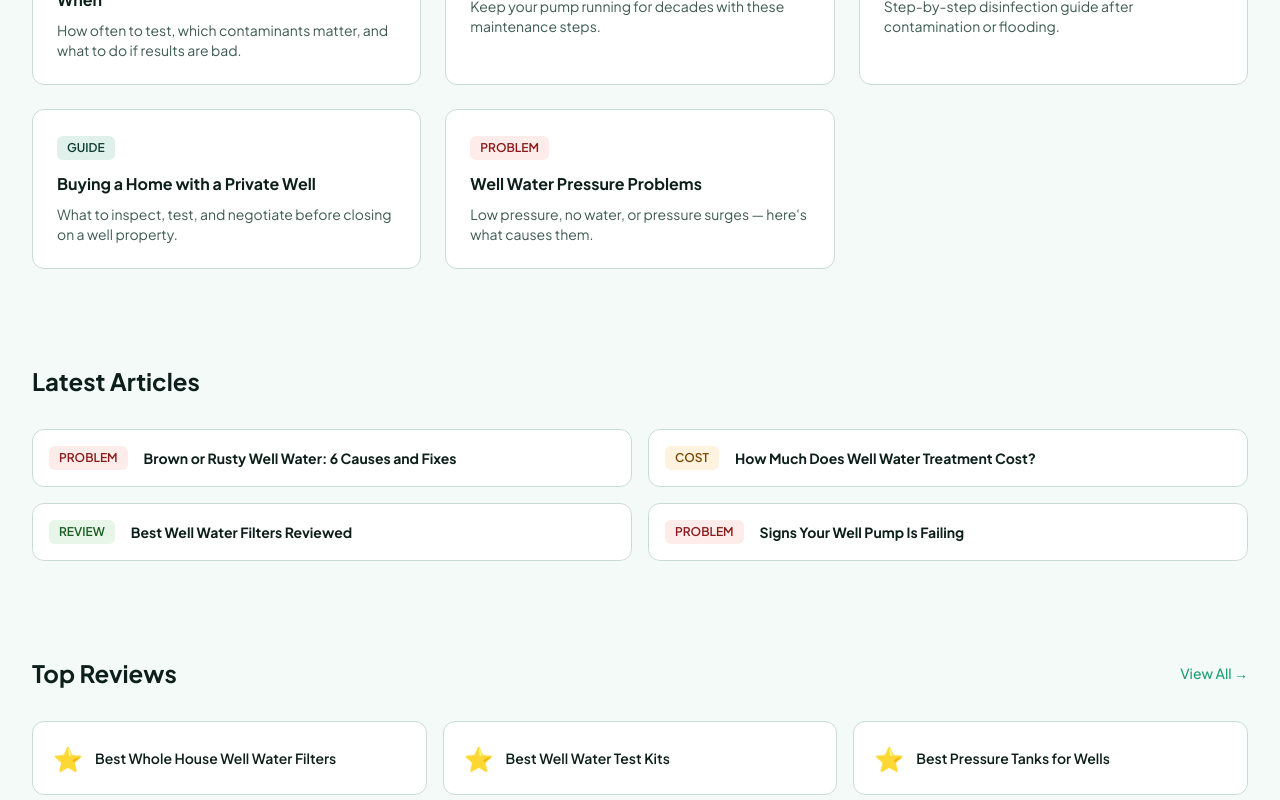
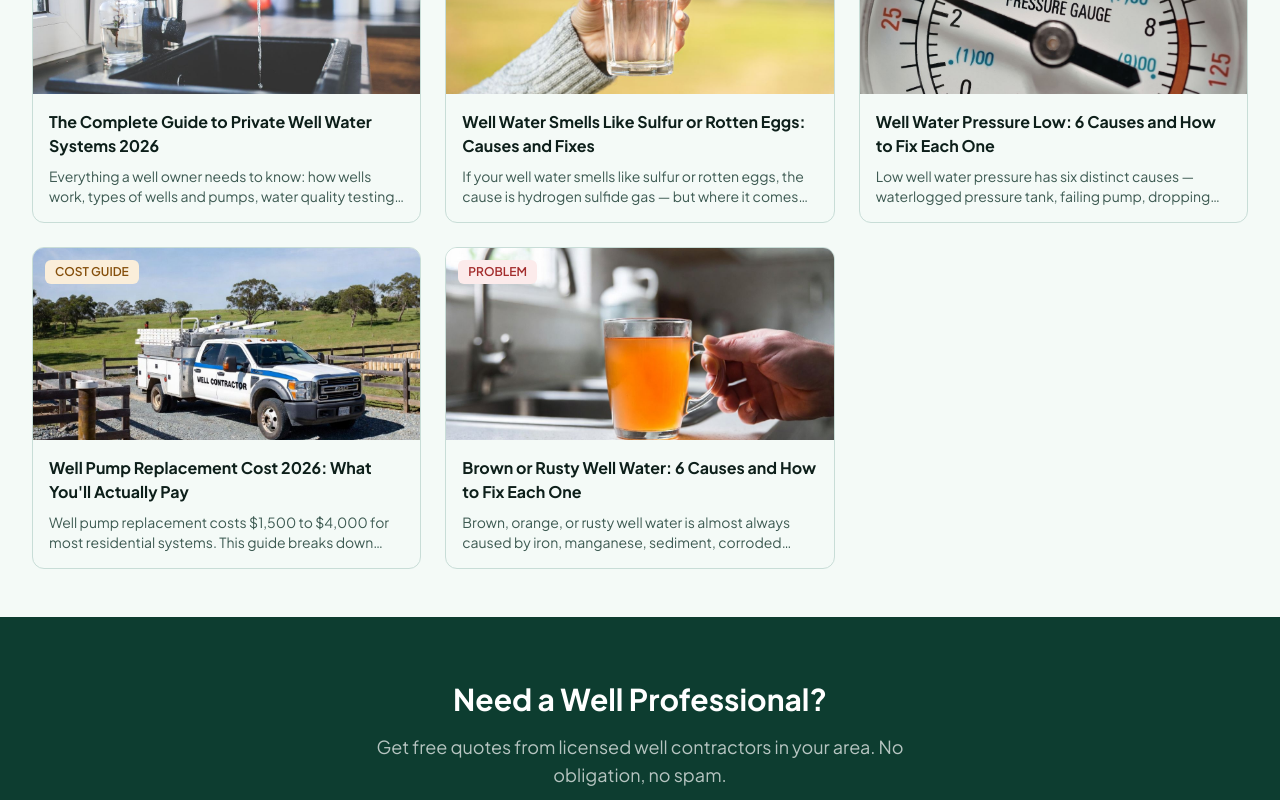
Before and after one commit to thebasementguide2026/thewell.guide-, a Next.js app: page / in a window 1280 px wide. Shown: the part 860-1660 px from the top of the page. Built offline with nearby package versions, Linux system fonts and the light colour scheme.

Commit message:
Redesign homepage Popular Guides section with image cards matching theseptic.guide layout

```diff
--- a/app/page.tsx
+++ b/app/page.tsx
@@ -1,5 +1,6 @@
 import Link from 'next/link'
 import Image from 'next/image'
+import { articles } from '@/lib/articles'
 
 const navigationTiles = [
   { label: 'Well Guides', href: '/guides', emoji: '💧', description: 'Maintenance, testing, and care' },
@@ -10,32 +11,11 @@ const navigationTiles = [
   { label: 'Start Here', href: '/guides/complete-well-guide', emoji: '📖', description: 'New to private wells?' },
 ]
 
-const popularGuides = [
-  { title: 'Well Water Testing: What to Test For and When', description: 'How often to test, which contaminants matter, and what to do if results are bad.', href: '/guides/how-to-test-well-water', badge: 'GUIDE' },
-  { title: 'Well Pump Maintenance Guide', description: 'Keep your pump running for decades with these maintenance steps.', href: '/guides/well-pump-maintenance', badge: 'GUIDE' },
-  { title: 'How to Shock Chlorinate Your Well', description: 'Step-by-step disinfection guide after contamination or flooding.', href: '/guides/how-to-shock-chlorinate-well', badge: 'GUIDE' },
-  { title: 'Buying a Home with a Private Well', description: 'What to inspect, test, and negotiate before closing on a well property.', href: '/guides/buying-home-with-private-well', badge: 'GUIDE' },
-  { title: 'Well Water Pressure Problems', description: "Low pressure, no water, or pressure surges — here's what causes them.", href: '/problems/well-water-pressure-problems', badge: 'PROBLEM' },
-]
-
-const latestArticles = [
-  { title: 'Brown or Rusty Well Water: 6 Causes and Fixes', href: '/problems/brown-rusty-well-water', badge: 'PROBLEM' },
-  { title: 'How Much Does Well Water Treatment Cost?', href: '/cost-guides/well-water-treatment-cost', badge: 'COST' },
-  { title: 'Best Well Water Filters Reviewed', href: '/reviews/best-well-water-filters', badge: 'REVIEW' },
-  { title: 'Signs Your Well Pump Is Failing', href: '/problems/well-pump-failing', badge: 'PROBLEM' },
-]
-
-const reviewPreviews = [
-  { title: 'Best Whole House Well Water Filters', href: '/reviews/best-well-water-filters' },
-  { title: 'Best Well Water Test Kits', href: '/reviews/best-well-water-test-kits' },
-  { title: 'Best Pressure Tanks for Wells', href: '/reviews/best-pressure-tanks' },
-]
-
 const badgeColors: Record<string, { bg: string; text: string }> = {
-  GUIDE: { bg: '#E0F0EA', text: '#0D3D30' },
-  COST: { bg: '#FFF3E0', text: '#7A4500' },
-  PROBLEM: { bg: '#FDECEA', text: '#8B1A1A' },
-  REVIEW: { bg: '#E8F5E9', text: '#1B5E20' },
+  Guide: { bg: '#E1F5EE', text: '#0F6E56' },
+  Problem: { bg: '#FCEBEB', text: '#A32D2D' },
+  'Cost Guide': { bg: '#FAEEDA', text: '#854F0B' },
+  Review: { bg: '#E8F5E9', text: '#1B5E20' },
 }
 
 const sidebarArticles = [
@@ -45,6 +25,8 @@ const sidebarArticles = [
   { title: 'How to Test Your Well Water', href: '/guides/how-to-test-well-water', category: 'GUIDE', image: '/watertest.jpg' },
   { title: 'Well Pump Maintenance Guide', href: '/guides/well-pump-maintenance', category: 'GUIDE', image: '/wellguidehero.jpg' },
 ]
+
+const getArticleHref = (slug: string) => `/${slug}`
 
 export default function HomePage() {
   return (
@@ -120,55 +102,47 @@ export default function HomePage() {
         </div>
       </section>
 
-      <section className="bg-[#F4FAF7] py-12">
-        <div className="container-custom">
+      {/* Popular Guides — image card grid like theseptic.guide */}
+      <section className="container-custom py-12">
         <div className="flex items-center justify-between mb-8">
           <h2 className="text-2xl font-bold text-[#0D1F1A]">Popular Guides</h2>
           <Link href="/guides" className="text-sm font-medium text-[#1D9E75] hover:underline">View All →</Link>
         </div>
         <div className="grid grid-cols-1 md:grid-cols-2 lg:grid-cols-3 gap-6">
-            {popularGuides.map((guide) => (
-              <Link key={guide.href} href={guide.href} className="group rounded-xl overflow-hidden border border-[#C8DDD7] bg-white hover:shadow-lg transition-shadow p-6">
-                <span className="inline-block px-2.5 py-1 text-xs font-semibold rounded-md mb-3" style={{ backgroundColor: badgeColors[guide.badge]?.bg, color: badgeColors[guide.badge]?.text }}>{guide.badge}</span>
-                <h3 className="font-bold text-[#0D1F1A] group-hover:text-[#1D9E75] mb-2">{guide.title}</h3>
-                <p className="text-sm text-[#3D5A52] line-clamp-2">{guide.description}</p>
-              </Link>
-            ))}
+          {articles
+            .filter((a) => a.image)
+            .map((article) => (
+              <Link key={article.slug} href={getArticleHref(article.slug)} className="group rounded-xl overflow-hidden border border-[#C8DDD7] hover:shadow-lg transition-shadow">
+                {article.image && (
+                  <div className="relative h-48 overflow-hidden">
+                    <Image
+                      src={article.image}
+                      alt={article.title}
+                      fill
+                      className="object-cover group-hover:scale-105 transition-transform duration-300"
+                    />
+                    <span
+                      className="absolute top-3 left-3 px-2.5 py-1 text-xs font-semibold rounded-md"
+                      style={{ backgroundColor: badgeColors[article.category]?.bg ?? '#E1F5EE', color: badgeColors[article.category]?.text ?? '#0F6E56' }}
+                    >
+                      {article.category.toUpperCase()}
+                    </span>
                   </div>
+                )}
+                <div className="p-4">
+                  <h3 className="font-bold text-[#0D1F1A] group-hover:text-[#1D9E75] mb-2">
+                    {article.title}
+                  </h3>
+                  <p className="text-sm text-[#3D5A52] line-clamp-2">
+                    {article.description}
+                  </p>
                 </div>
-      </section>
-
-      <section className="container-custom py-12">
-        <div className="flex items-center justify-between mb-8">
-          <h2 className="text-2xl font-bold text-[#0D1F1A]">Latest Articles</h2>
-        </div>
-        <div className="grid grid-cols-1 md:grid-cols-2 gap-4">
-          {latestArticles.map((article) => (
-            <Link key={article.href} href={article.href} className="flex items-center gap-4 bg-white p-4 rounded-lg border border-[#C8DDD7] hover:shadow-md transition-shadow group">
-              <span className="inline-block px-2.5 py-1 text-xs font-semibold rounded-md flex-shrink-0" style={{ backgroundColor: badgeColors[article.badge]?.bg, color: badgeColors[article.badge]?.text }}>{article.badge}</span>
-              <h3 className="font-bold text-sm text-[#0D1F1A] group-hover:text-[#1D9E75]">{article.title}</h3>
               </Link>
             ))}
         </div>
       </section>
 
-      <section className="bg-[#F4FAF7] py-12">
-        <div className="container-custom">
-          <div className="flex items-center justify-between mb-8">
-            <h2 className="text-2xl font-bold text-[#0D1F1A]">Top Reviews</h2>
-            <Link href="/reviews" className="text-sm font-medium text-[#1D9E75] hover:underline">View All →</Link>
-          </div>
-          <div className="grid grid-cols-1 md:grid-cols-3 gap-4">
-            {reviewPreviews.map((review) => (
-              <Link key={review.href} href={review.href} className="flex items-center gap-3 bg-white p-5 rounded-lg border border-[#C8DDD7] hover:shadow-md transition-shadow group">
-                <span className="text-2xl">⭐</span>
-                <h3 className="font-semibold text-sm text-[#0D1F1A] group-hover:text-[#1D9E75]">{review.title}</h3>
-              </Link>
-            ))}
-          </div>
-        </div>
-      </section>
-
+      {/* Need a Well Professional CTA */}
       <section className="py-16" style={{ backgroundColor: '#0D3D30' }}>
         <div className="container-custom text-center">
           <h2 className="text-3xl font-bold text-white mb-4">Need a Well Professional?</h2>
```
Lines whose indentation alone changed are shown as unchanged.
